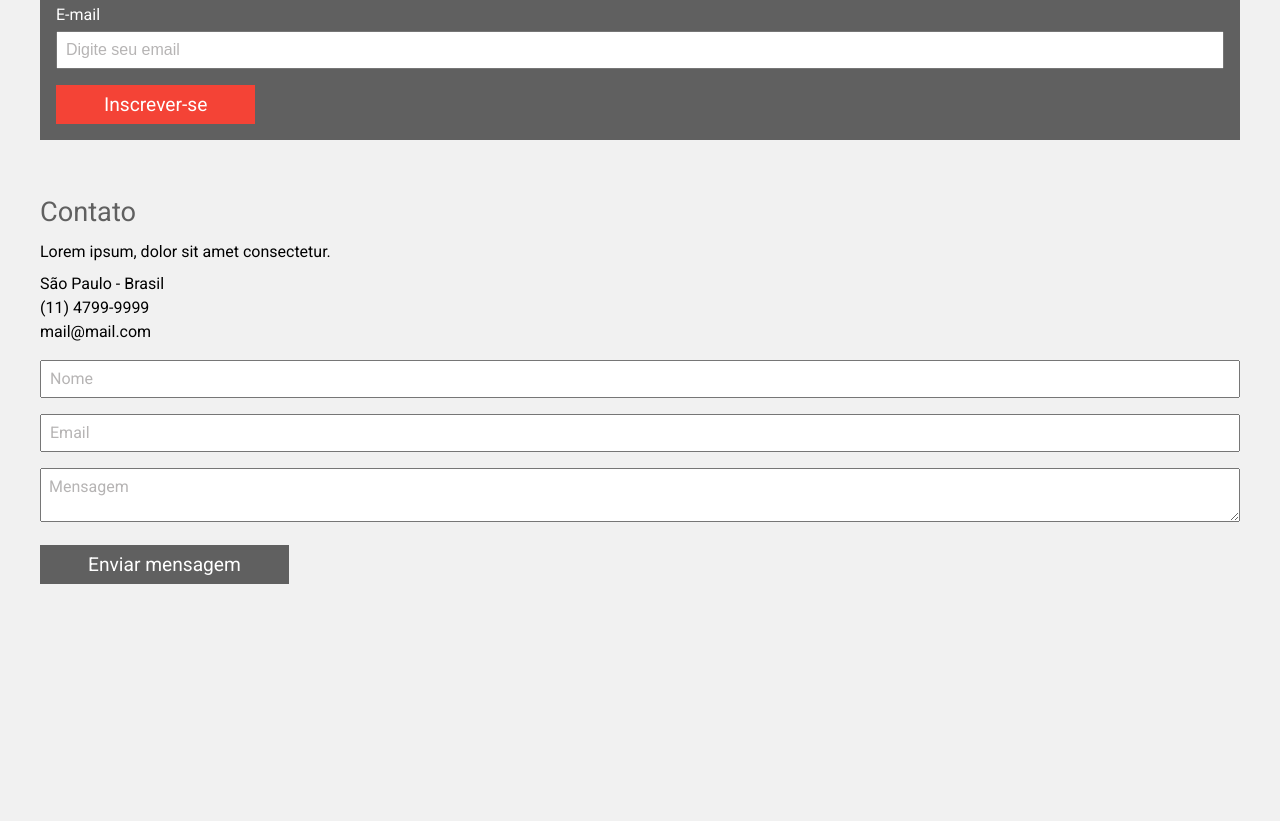
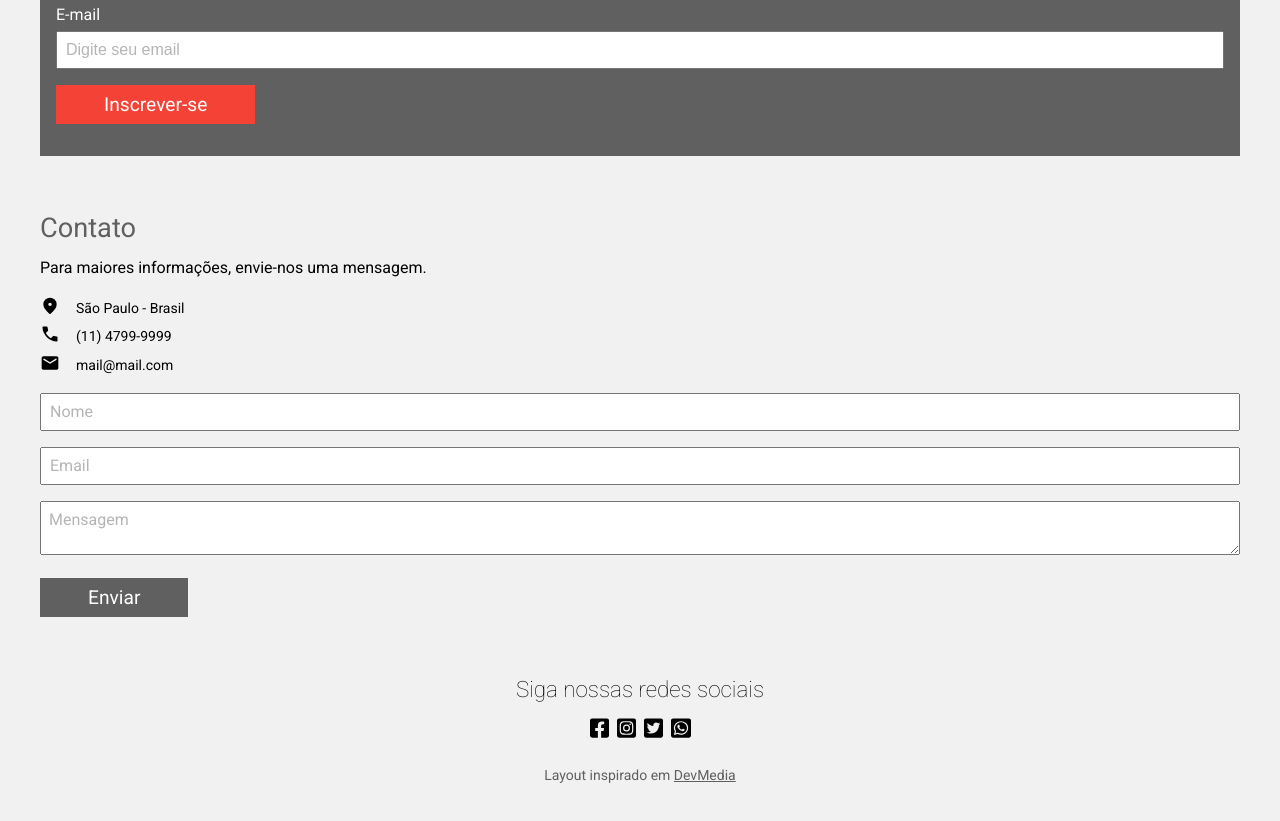
Before and after one commit to EliasRiguetto/site-viagem, a website: page index.html in a window 1280 px wide. Shown: the part 1988-2809 px from the top of the page. Before the commit the page ends 2632 px from the top, so only its background shows below. Drawn offline with Linux system fonts and the light colour scheme.

Commit message:
8- footer

```diff
--- a/css/sass/contact.scss
+++ b/css/sass/contact.scss
@@ -2,10 +2,19 @@
   width: $l-device;
   margin: 60px auto;
   p{
-    margin-bottom: .5rem;
+    margin-bottom: 1rem;
   }
   ul{
     margin-bottom: 1rem;
+    li{
+      font-size: .875rem;
+      display: flex;
+      margin-bottom: .3rem;
+      gap: 1rem;
+      img{
+        height: 20px;
+      }
+    }
   }
 }
 
--- a/css/sass/estilo.scss
+++ b/css/sass/estilo.scss
@@ -7,3 +7,4 @@
 @import 'gallery';
 @import 'newsletter';
 @import 'contact';
+@import 'footer';
--- /dev/null
+++ b/css/sass/footer.scss
@@ -0,0 +1,28 @@
+.footer{
+  width: $l-device;
+  margin: 60px auto;
+  text-align: center;
+  h3{
+    font-weight: 300;
+    font-size: 1.4rem;
+    padding-bottom: 1rem;
+  }
+  ul{
+    display: flex;
+    gap: .5rem;
+    justify-content: center;
+    margin-bottom: 1.5rem;
+    img{
+      height: 22px;
+
+    }
+  }
+  span{
+    font-size: .875rem;
+    color: $primary-color;
+    a{
+      color: $primary-color;
+      display: inline-block;
+    }
+  }
+}
--- a/css/sass/main.scss
+++ b/css/sass/main.scss
@@ -1,5 +1,5 @@
 .intro{
-    background: url('../../img/london.jpg') no-repeat center center ;
+    background: url('./../img/london.jpg') no-repeat center center ;
     background-size: cover;
     display: flex;
    justify-content: center;
--- a/css/sass/newsletter.scss
+++ b/css/sass/newsletter.scss
@@ -31,6 +31,7 @@
     button{
         display: block;
         background: $secondary-color;
+        margin-bottom: 1rem;
         &:hover{
             background: lighten($color: $secondary-color, $amount: 10%);
         }
--- a/index.html
+++ b/index.html
@@ -104,21 +104,44 @@
     </section>
     <section class="contact">
         <h2 class="titulo">Contato</h2>
-        <p>Lorem ipsum, dolor sit amet consectetur.</p>
+        <p>Para maiores informações, envie-nos uma mensagem.</p>
         <ul>
-            <li>São Paulo - Brasil</li>
-            <li>(11) 4799-9999</li>
-            <li>mail@mail.com</li>
+            <li><img src="./img/icones/location.svg">São Paulo - Brasil</li>
+            <li><img src="./img/icones/phone.svg">(11) 4799-9999</li>
+            <li><img src="./img/icones/mail.svg">mail@mail.com</li>
         </ul>
         <form action="/" class="contact-form">
             <input type="text" placeholder="Nome">
             <input type="email" placeholder="Email">
             <textarea placeholder="Mensagem"></textarea>
-            <button class="btn">Enviar mensagem</button>
+            <button class="btn">Enviar</button>
         </form>
     </section>
     <footer class="footer">
-
+        <h3>Siga nossas redes sociais</h3>
+        <ul>
+            <li>
+                <a href="/">
+                    <img src="./img/icones/square-facebook.svg" alt="facebook-icone">
+                </a>
+            </li>
+            <li>
+                <a href="/">
+                    <img src="./img/icones/square-instagram.svg" alt="instagram-icone">
+                </a>
+            </li>
+            <li>
+                <a href="/">
+                    <img src="./img/icones/square-twitter.svg" alt="twitter-icone">
+                </a>
+            </li>
+            <li>
+                <a href="/">
+                    <img src="./img/icones/square-whatsapp.svg" alt="whatsapp-icone">
+                </a>
+            </li>
+        </ul>
+        <span>Layout inspirado em <a href="https://www.devmedia.com.br/">DevMedia</a> </span>
     </footer>
 </body>
 
```
Also changed, not shown: css/style.css, img/icones/location.svg (added), img/icones/mail.svg (added), img/icones/phone.svg (added), img/icones/square-facebook.svg (added), img/icones/square-instagram.svg (added), img/icones/square-twitter.svg (added), img/icones/square-whatsapp.svg (added), 1 other file.
